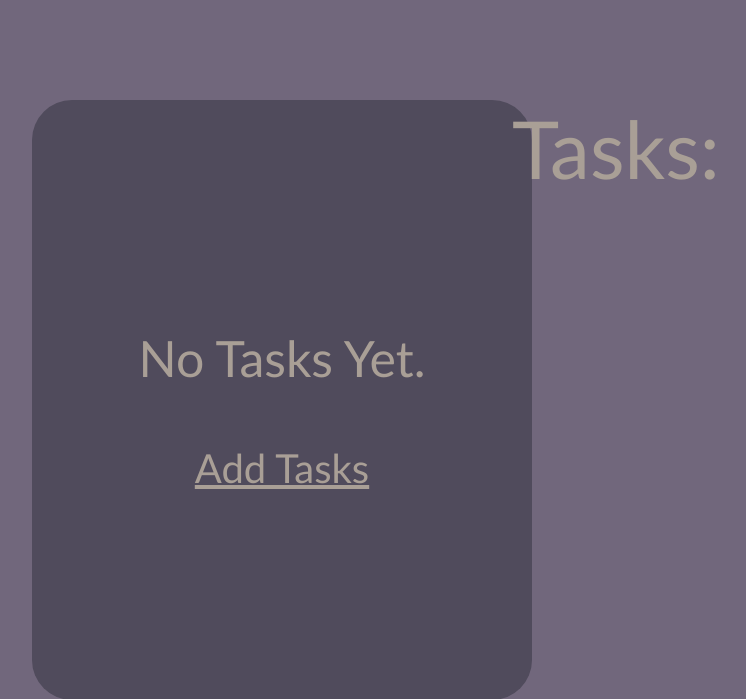
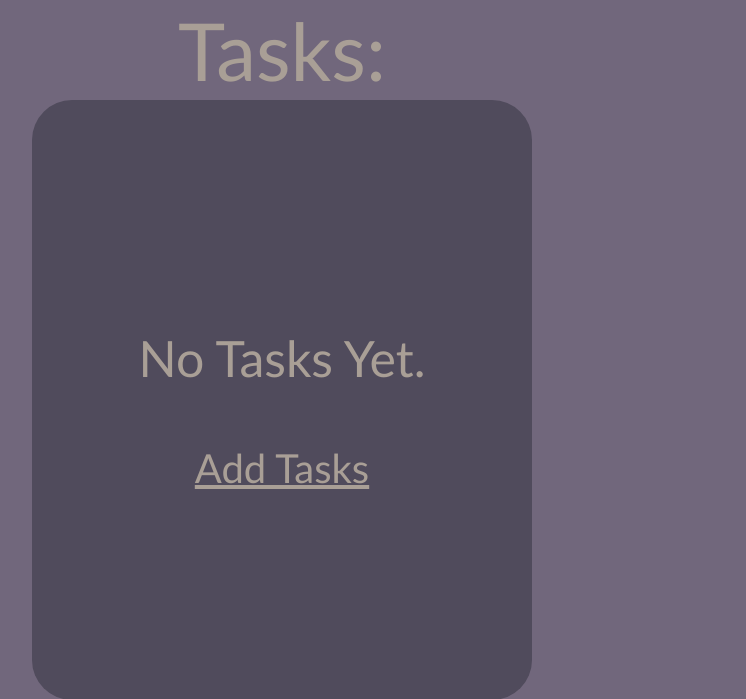
Before and after one commit to MustafaBioS/Taskmanage, a Django app: page / in a window 1280 px wide. Shown: the top 699 px of the page, without its empty margins (358-1104 px from the left). Run offline with Django 5.2, Linux system fonts and the light colour scheme.

Commit message:
fixed the 'TASK:' text

```diff
--- a/ToDoList/static/styles/styles.css
+++ b/ToDoList/static/styles/styles.css
@@ -114,8 +114,7 @@ body, html {
 
 .txt-tasks {
     position: absolute;
-    top: 100px;
-    left: 870px;
+    transform: translateY(-350px);
     font-family: 'Gill Sans', 'Gill Sans MT', Calibri, 'Trebuchet MS', sans-serif;
     font-size: 80px;
     margin: 0;
--- a/ToDoList/templates/todo/index.html
+++ b/ToDoList/templates/todo/index.html
@@ -9,8 +9,8 @@
 </head>
 <body>
 
+    <p class="txt-tasks">Tasks:</p>
     <div class="bg">
-        <p class="txt-tasks">Tasks:</p>
         <ul class="listcontainer">
 
         <form action="{% url 'index' %}" method="post"></form>
```
